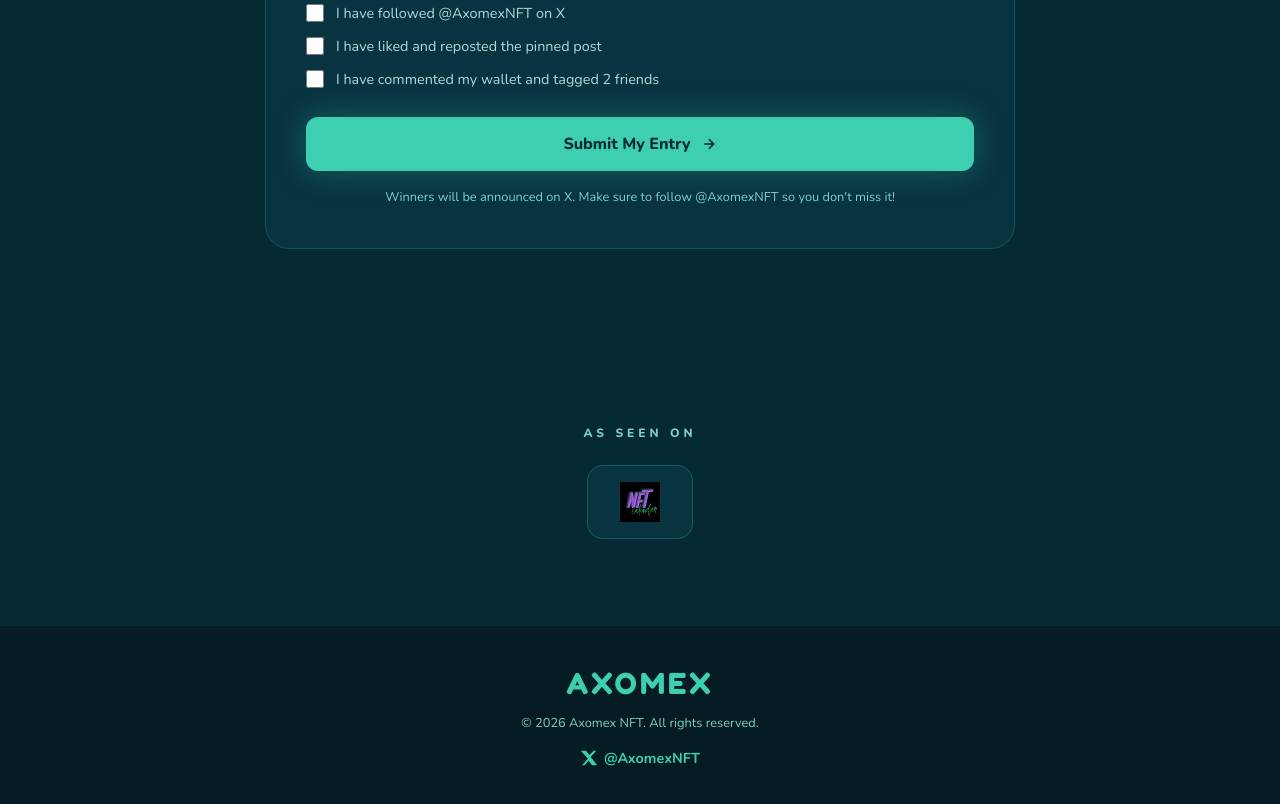
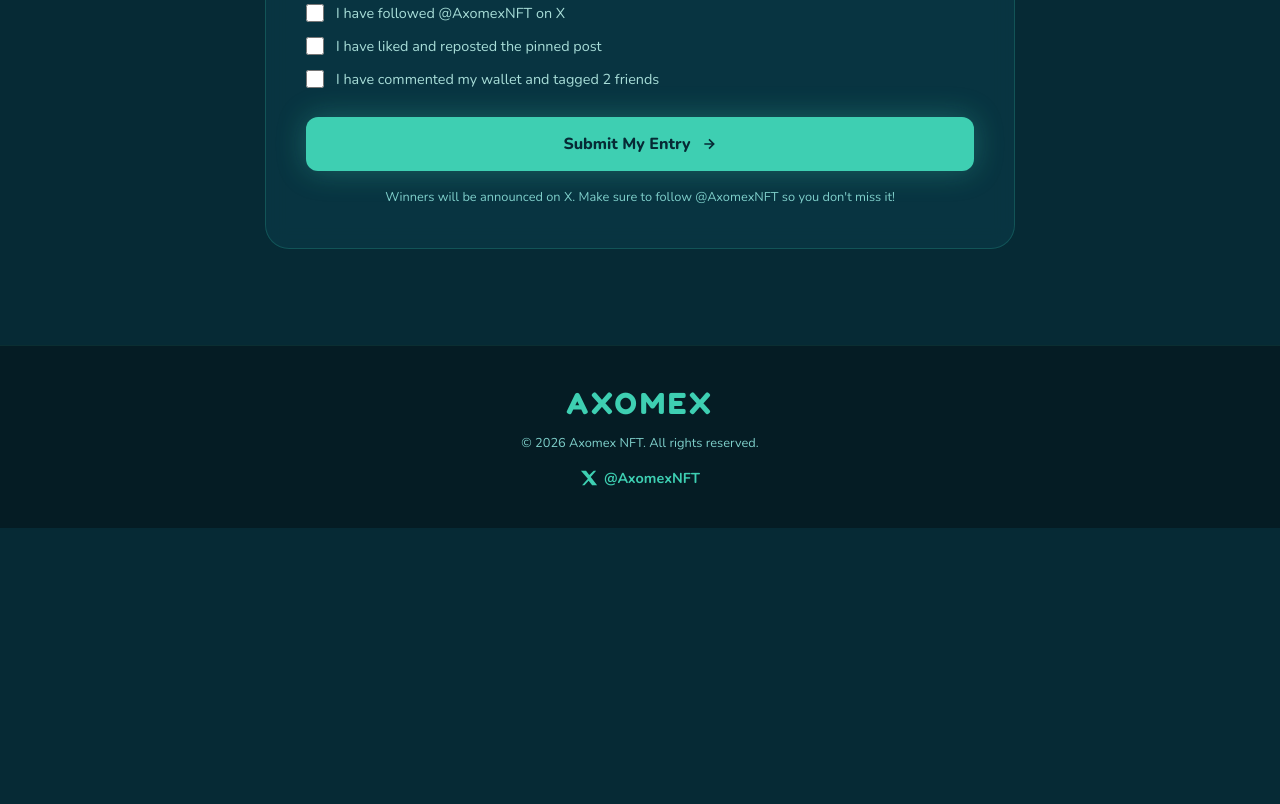
Before and after one commit to Oko300/axomex, a website: page index.html in a window 1280 px wide. Shown: the part 3605-4409 px from the top of the page. After the commit the page ends 4133 px from the top, so only its background shows below. Drawn offline with nearby package versions, Linux system fonts and the light colour scheme.

Commit message:
remove nftcalendar badge

```diff
--- a/index.html
+++ b/index.html
@@ -236,13 +236,7 @@
     </div>
   </section>
 
-  <!-- AS SEEN ON -->
-  <section class="seen-on">
-    <p class="seen-label">As Seen On</p>
-    <a href="https://nftcalendar.io" target="_blank" rel="noopener" class="nftcal-badge">
-      <img src="nftcalendar-logo.svg" alt="NFT Calendar - Listed on NFTCalendar.io" />
-    </a>
-  </section>
+
 
   <!-- FOOTER -->
   <footer class="footer">
```
Also changed, not shown: public/index.html (+1 -7 lines).
